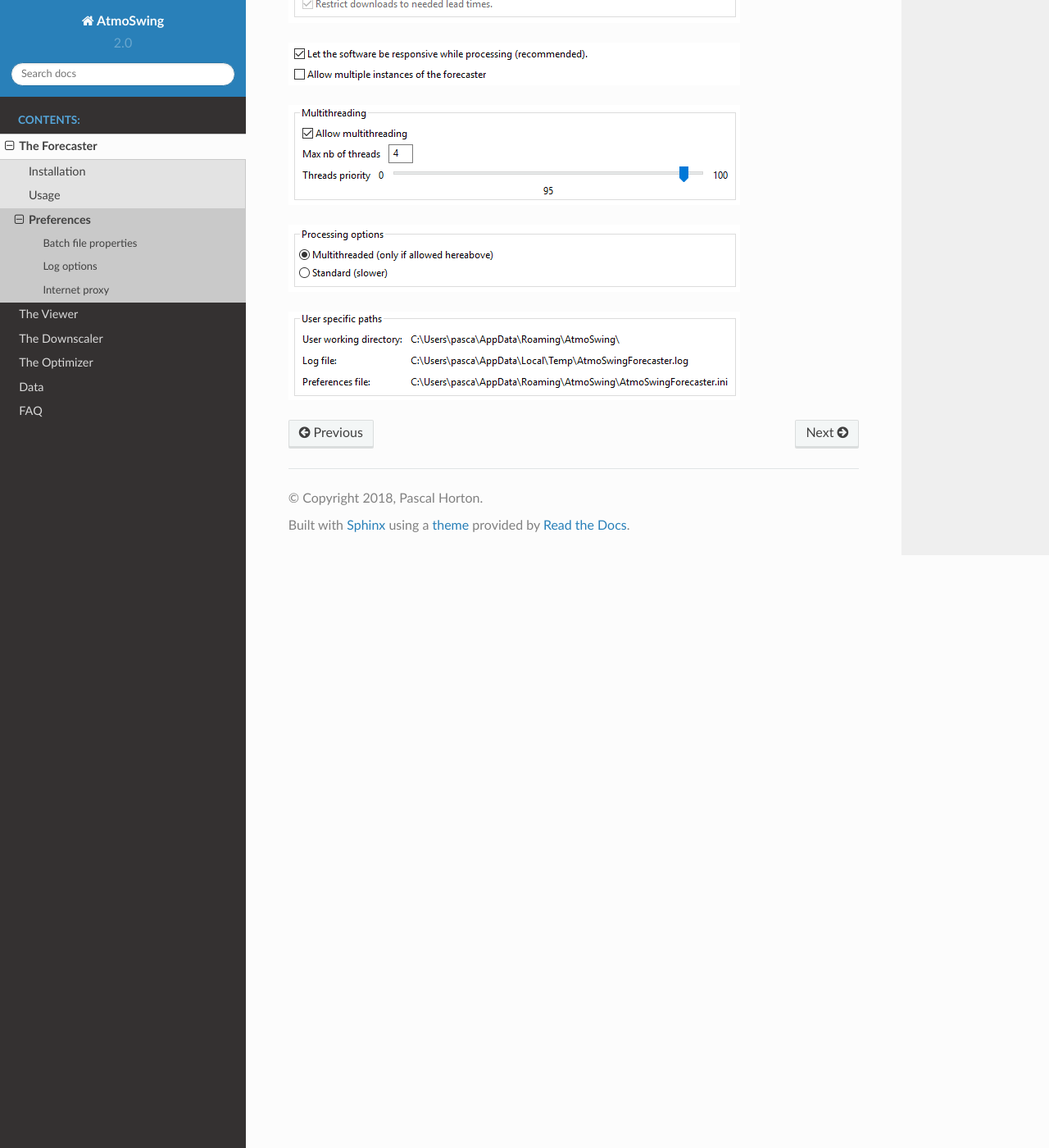
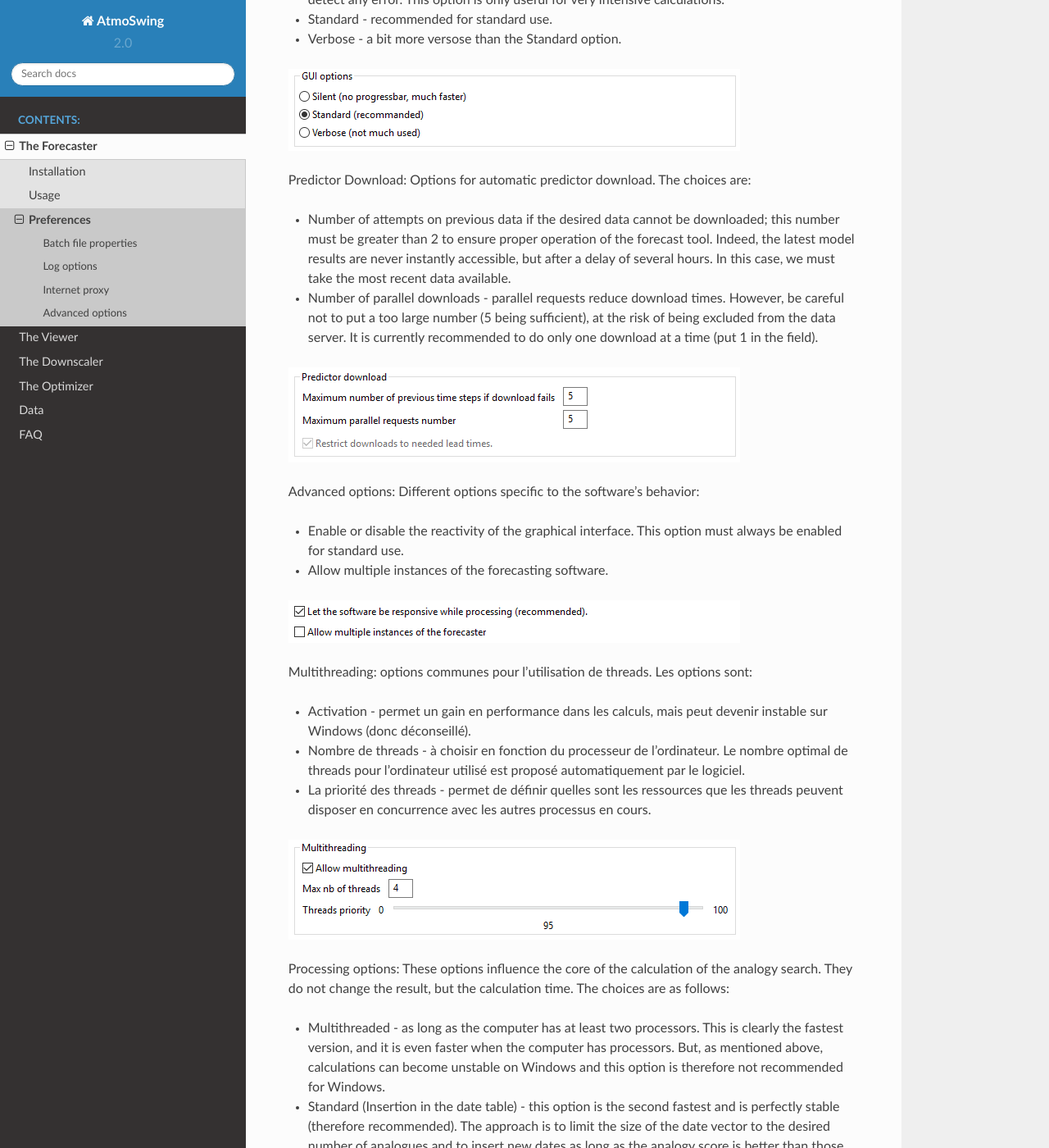
Before and after one commit to atmoswing/atmoswing-user-manual, a Sphinx documentation site: the page built from docs/app-forecaster/preferences.rst, in a window 1280 px wide and 1400 px high, scrolled down 1931 px. Shown: the whole window at 82% size. Built offline with Sphinx 7.4.7 and the Read the Docs theme 2.0.0, drawn with Linux system fonts in a browser that asks for light colours; pages that are not in the unit, such as notebooks, are missing from menus; some of the changed text lies outside the part shown.

Commit message:
Update preferences.rst

```diff
--- a/docs/app-forecaster/preferences.rst
+++ b/docs/app-forecaster/preferences.rst
@@ -37,14 +37,48 @@
 
 .. image:: img/preferences-general-proxy.png
 
+Advanced options
+----------------
+
+The advanced options are automatically configured and usually do not need to be changed.
+
+Graphical User Interface (GUI) options: Adjusts the behavior of the interface and its means of communication with the user. Saves calculation time by disabling dialog boxes. The choices are:
+
+* Silent - no dialog box is displayed. The user must therefore keep an eye on the log window to detect any error. This option is only useful for very intensive calculations.
+* Standard - recommended for standard use.
+* Verbose - a bit more versose than the Standard option.
+
 .. image:: img/preferences-adv-gui.png
+
+Predictor Download: Options for automatic predictor download. The choices are:
+
+* Number of attempts on previous data if the desired data cannot be downloaded; this number must be greater than 2 to ensure proper operation of the forecast tool. Indeed, the latest model results are never instantly accessible, but after a delay of several hours. In this case, we must take the most recent data available.
+* Number of parallel downloads - parallel requests reduce download times. However, be careful not to put a too large number (5 being sufficient), at the risk of being excluded from the data server. It is currently recommended to do only one download at a time (put 1 in the field).
 
 .. image:: img/preferences-adv-downloads.png
 
+Advanced options: Different options specific to the software's behavior:
+
+* Enable or disable the reactivity of the graphical interface. This option must always be enabled for standard use.
+* Allow multiple instances of the forecasting software.
+
 .. image:: img/preferences-adv-advancedoptions.png
+
+Multithreading: options communes pour l'utilisation de threads. Les options sont:
+
+* Activation - permet un gain en performance dans les calculs, mais peut devenir instable sur Windows (donc déconseillé).
+* Nombre de threads - à choisir en fonction du processeur de l'ordinateur. Le nombre optimal de threads pour l'ordinateur utilisé est proposé automatiquement par le logiciel.
+* La priorité des threads - permet de définir quelles sont les ressources que les threads peuvent disposer en concurrence avec les autres processus en cours.
 
 .. image:: img/preferences-adv-multithreading.png
 
+Processing options: These options influence the core of the calculation of the analogy search. They do not change the result, but the calculation time. The choices are as follows:
+
+* Multithreaded - as long as the computer has at least two processors. This is clearly the fastest version, and it is even faster when the computer has processors. But, as mentioned above, calculations can become unstable on Windows and this option is therefore not recommended for Windows.
+* Standard (Insertion in the date table) - this option is the second fastest and is perfectly stable (therefore recommended). The approach is to limit the size of the date vector to the desired number of analogues and to insert new dates as long as the analogy score is better than those already present.
+
 .. image:: img/preferences-adv-processing.png
 
+Current user paths: Indication of some paths used and automatically defined according to the OS: working directory, logs of the logs of the forecast and visualization software, files of the preferences of the forecast and visualization software.
+
 .. image:: img/preferences-adv-userpaths.png
```
